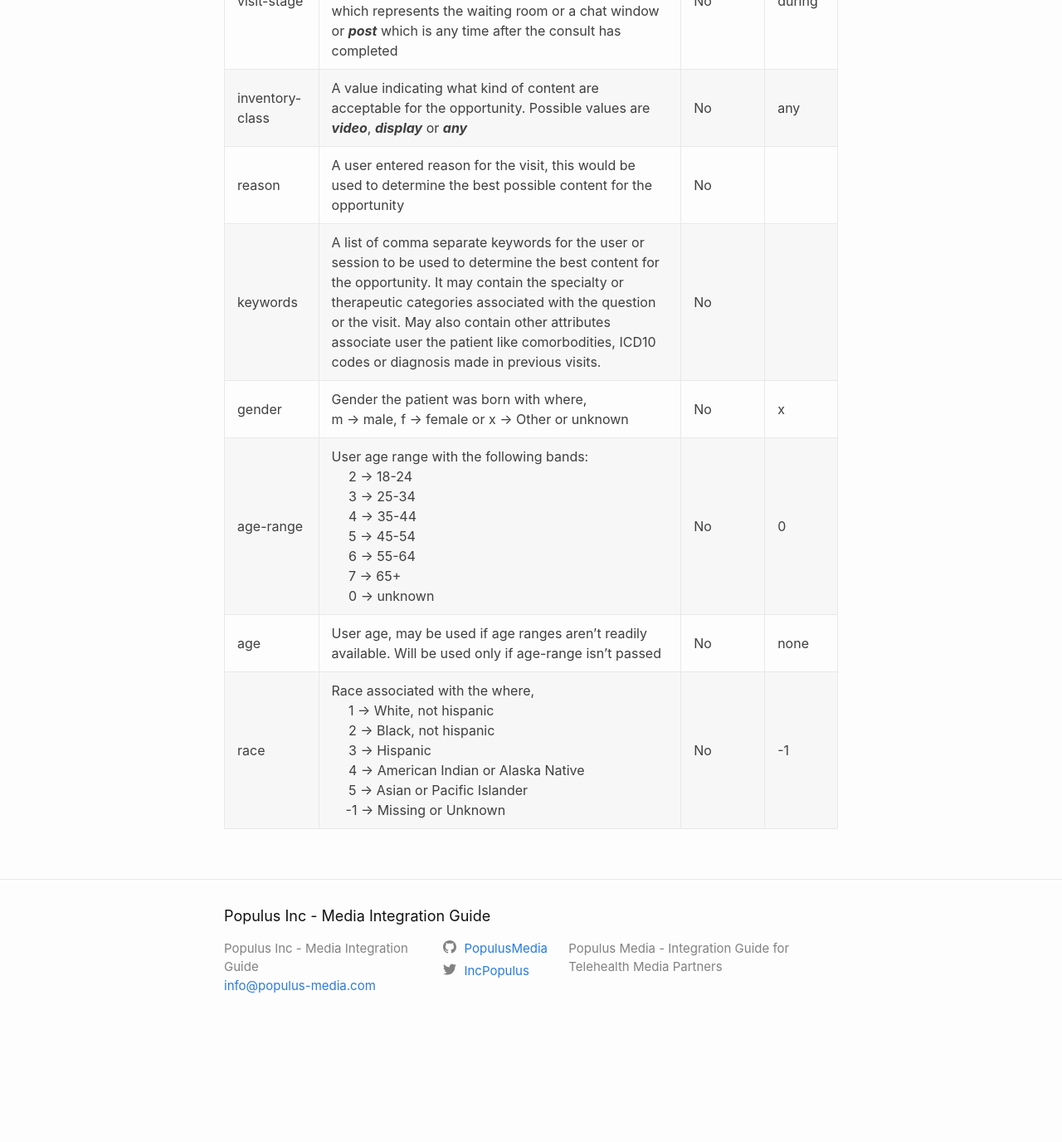
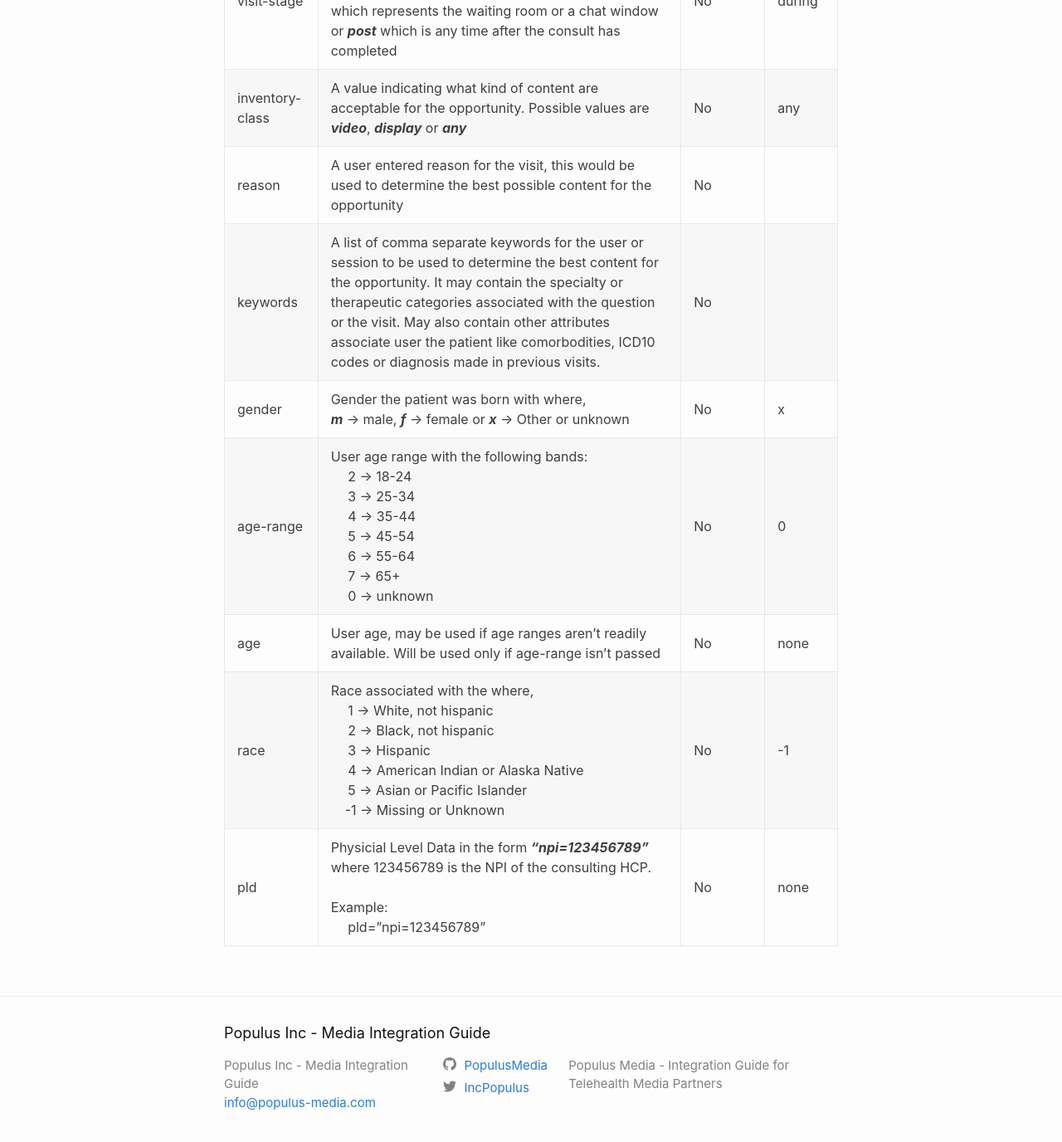
Before and after one commit to PopulusMedia/docs, a Jekyll site: the page docs/index.html, which Jekyll copies as it is, in a window 1280 px wide and 1400 px high, scrolled down 1317 px. Shown: the top 1376 px of the window at 83% size. Built offline with Jekyll 4.4.1, drawn with Linux system fonts in a browser that asks for light colours; before the commit the page ends 2576 px from its top, so only the background shows below that.

Commit message:
sg
SG: Added physcial level data (PLD) field

```diff
--- a/docs/feed.xml
+++ b/docs/feed.xml
@@ -1,4 +1,4 @@
-<?xml version="1.0" encoding="utf-8"?><feed xmlns="http://www.w3.org/2005/Atom" ><generator uri="https://jekyllrb.com/" version="4.1.1">Jekyll</generator><link href="http://localhost:4000/docs/feed.xml" rel="self" type="application/atom+xml" /><link href="http://localhost:4000/docs/" rel="alternate" type="text/html" /><updated>2023-01-07T10:34:58-05:00</updated><id>http://localhost:4000/docs/feed.xml</id><title type="html">Populus Inc - Media Integration Guide</title><subtitle>Populus Media - Integration Guide for Telehealth Media Partners  </subtitle><entry><title type="html">Welcome to Jekyll!</title><link href="http://localhost:4000/docs/jekyll/update/2020/10/14/welcome-to-jekyll.html" rel="alternate" type="text/html" title="Welcome to Jekyll!" /><published>2020-10-14T13:33:46-04:00</published><updated>2020-10-14T13:33:46-04:00</updated><id>http://localhost:4000/docs/jekyll/update/2020/10/14/welcome-to-jekyll</id><content type="html" xml:base="http://localhost:4000/docs/jekyll/update/2020/10/14/welcome-to-jekyll.html"><![CDATA[<p>You’ll find this post in your <code class="language-plaintext highlighter-rouge">_posts</code> directory. Go ahead and edit it and re-build the site to see your changes. You can rebuild the site in many different ways, but the most common way is to run <code class="language-plaintext highlighter-rouge">jekyll serve</code>, which launches a web server and auto-regenerates your site when a file is updated.</p>
+<?xml version="1.0" encoding="utf-8"?><feed xmlns="http://www.w3.org/2005/Atom" ><generator uri="https://jekyllrb.com/" version="4.1.1">Jekyll</generator><link href="http://localhost:4000/docs/feed.xml" rel="self" type="application/atom+xml" /><link href="http://localhost:4000/docs/" rel="alternate" type="text/html" /><updated>2023-03-07T11:36:17-05:00</updated><id>http://localhost:4000/docs/feed.xml</id><title type="html">Populus Inc - Media Integration Guide</title><subtitle>Populus Media - Integration Guide for Telehealth Media Partners  </subtitle><entry><title type="html">Welcome to Jekyll!</title><link href="http://localhost:4000/docs/jekyll/update/2020/10/14/welcome-to-jekyll.html" rel="alternate" type="text/html" title="Welcome to Jekyll!" /><published>2020-10-14T13:33:46-04:00</published><updated>2020-10-14T13:33:46-04:00</updated><id>http://localhost:4000/docs/jekyll/update/2020/10/14/welcome-to-jekyll</id><content type="html" xml:base="http://localhost:4000/docs/jekyll/update/2020/10/14/welcome-to-jekyll.html"><![CDATA[<p>You’ll find this post in your <code class="language-plaintext highlighter-rouge">_posts</code> directory. Go ahead and edit it and re-build the site to see your changes. You can rebuild the site in many different ways, but the most common way is to run <code class="language-plaintext highlighter-rouge">jekyll serve</code>, which launches a web server and auto-regenerates your site when a file is updated.</p>
 
 <p>Jekyll requires blog post files to be named according to the following format:</p>
 
--- a/docs/index.html
+++ b/docs/index.html
@@ -140,7 +140,7 @@
     </tr>
     <tr>
       <td>gender</td>
-      <td>Gender the patient was born with where,<br /> m → male, f → female or x → Other or unknown</td>
+      <td>Gender the patient was born with where,<br /> <strong><em>m</em></strong> → male, <strong><em>f</em></strong> → female or <strong><em>x</em></strong> → Other or unknown</td>
       <td>No</td>
       <td>x</td>
     </tr>
@@ -161,6 +161,12 @@
       <td>Race associated with the where, <br />  1 → White, not hispanic<br />  2 → Black, not hispanic<br />  3 → Hispanic<br />  4 → American Indian or Alaska Native<br />  5 → Asian or Pacific Islander<br />   -1 → Missing or Unknown</td>
       <td>No</td>
       <td>-1</td>
+    </tr>
+    <tr>
+      <td>pld</td>
+      <td>Physicial Level Data in the form <strong><em>“npi=123456789”</em></strong> where 123456789 is the NPI of the consulting HCP.  <br /><br />Example: <br />  pld=”npi=123456789”</td>
+      <td>No</td>
+      <td>none</td>
     </tr>
   </tbody>
 </table>
--- a/index.markdown
+++ b/index.markdown
@@ -29,7 +29,8 @@
 | inventory-class | A value indicating what kind of content are acceptable for the opportunity. Possible values are ***video***, ***display*** or ***any*** | No | any
 | reason | A user entered reason for the visit, this would be used to determine the best possible content for the opportunity | No | |
 | keywords | A list of comma separate keywords for the user or session to be used to determine the best content for the opportunity. It may contain the specialty or therapeutic categories associated with the question or the visit.   May also contain other attributes associate user the patient like comorbodities, ICD10 codes or diagnosis made in previous visits. | No | |
-| gender | Gender the patient was born with where,<br/> m &rarr; male, f &rarr; female or x &rarr; Other or unknown | No | x |
+| gender | Gender the patient was born with where,<br/> ***m*** &rarr; male, ***f*** &rarr; female or ***x*** &rarr; Other or unknown | No | x |
 | age-range | User age range with the following bands:<br/>&emsp; 2 &rarr; 18-24<br/>&emsp; 3 &rarr; 25-34<br/>&emsp; 4 &rarr; 35-44<br/>&emsp; 5 &rarr; 45-54<br/>&emsp; 6 &rarr; 55-64 <br/>&emsp; 7 &rarr; 65+<br/>&emsp; 0 &rarr; unknown| No | 0 |
 | age | User age, may be used if age ranges aren't readily available.  Will be used only if age-range isn't passed| No | none |
 | race | Race associated with the where, <br/>&emsp; 1 &rarr; White, not hispanic<br/>&emsp; 2 &rarr; Black, not hispanic<br/>&emsp; 3 &rarr; Hispanic<br/>&emsp; 4 &rarr; American Indian or Alaska Native<br/>&emsp; 5 &rarr; Asian or Pacific Islander<br/>&nbsp;&ensp; -1 &rarr; Missing or Unknown | No | -1 |
+| pld | Physicial Level Data in the form ***"npi=123456789"*** where 123456789 is the NPI of the consulting healthcare provider  <br/><br/>Example: <br/>&emsp; pld="npi=123456789" | No | none |
```
